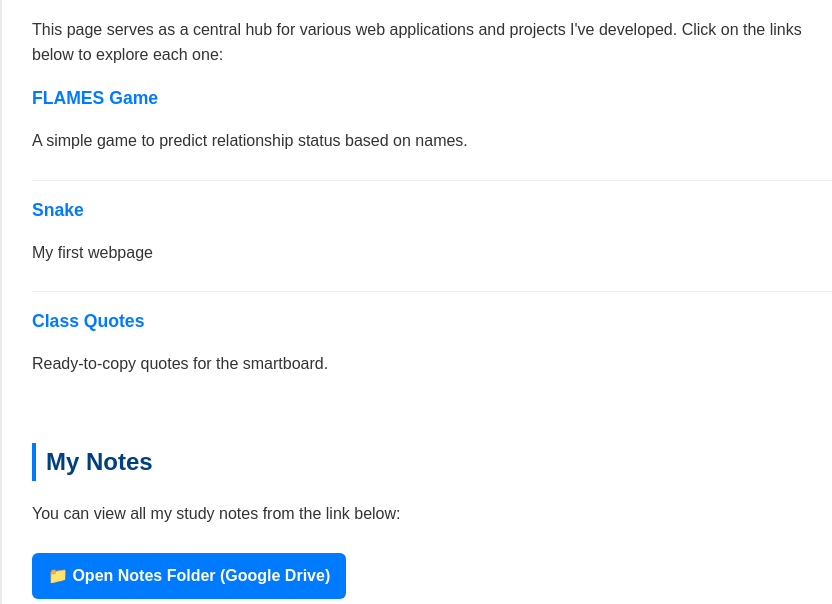
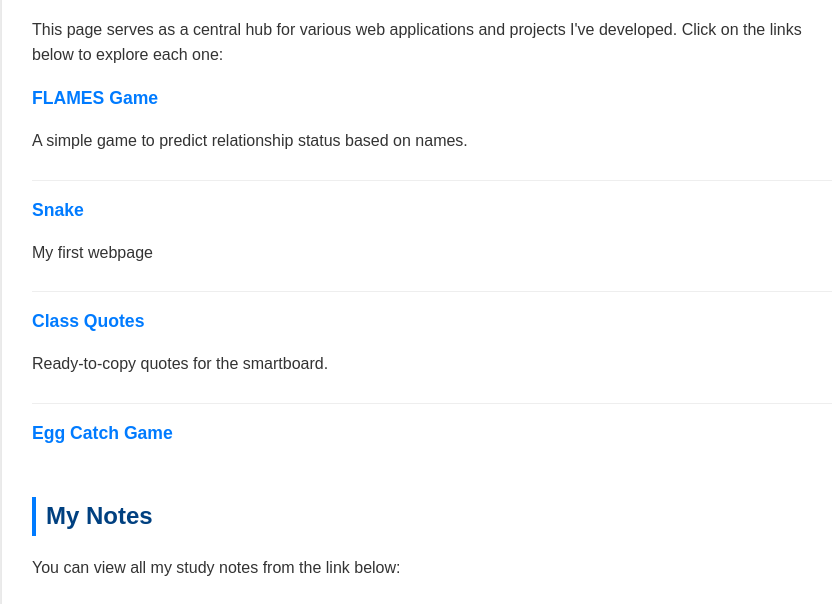
Before and after one commit to Sree-Siddhaarth/Web, a plain HTML site: page index.html in a window 1280 px wide. Shown: the part 156-760 px from the top of the page, without its empty margins (208-1040 px from the left). Drawn offline with Linux system fonts and the light colour scheme.

Commit message:
Add link to Egg Catch Game in index.html

```diff
--- a/index.html
+++ b/index.html
@@ -95,6 +95,9 @@
                 <a href="./quotes.html">Class Quotes</a>
                 <p>Ready-to-copy quotes for the smartboard.</p>
             </li>
+            <li>
+                <a href="./EggCatch.html">Egg Catch Game</a>
+            </li>
 
         </ul>
 
```
